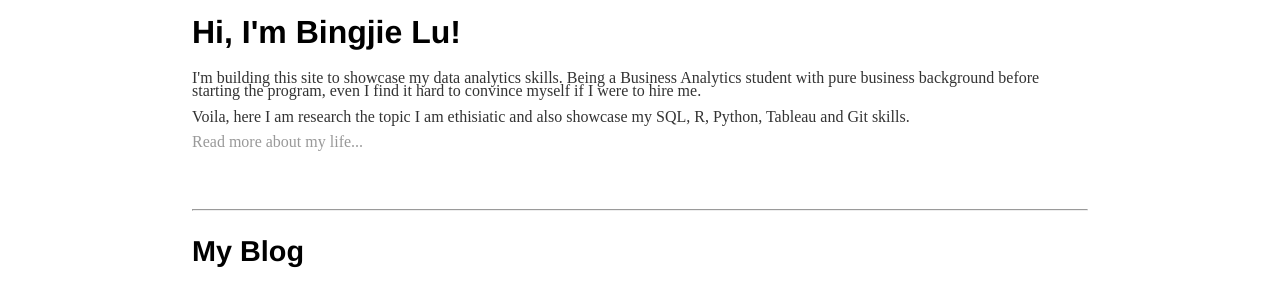
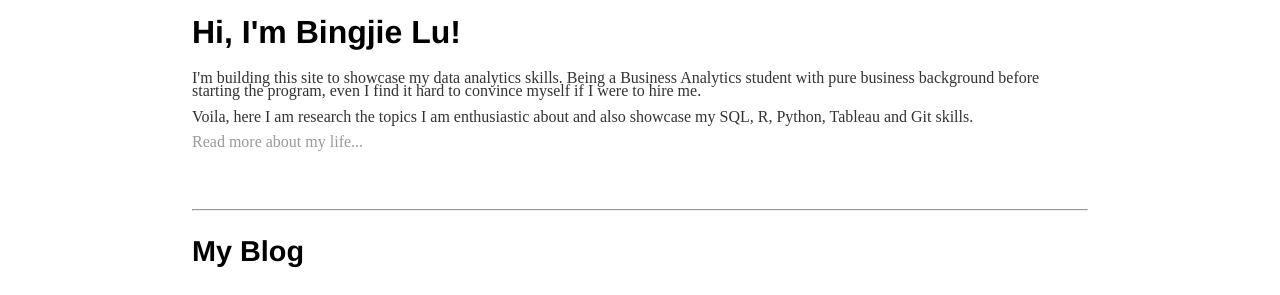
Before and after one commit to elodielu/elodielu.github.io, a Jekyll site: the page built from index.html, in a window 1280 px wide. Shown: the part 252-547 px from the top of the page. Built offline with Jekyll 4.4.1, drawn with Linux system fonts in a browser that asks for light colours.

Commit message:
Update index.html

```diff
--- a/index.html
+++ b/index.html
@@ -7,7 +7,7 @@ title: Bingjie Lu
 			<h1>Hi, I'm Bingjie Lu!</h1>
 			<p>I'm building this site to showcase my data analytics skills. Being a Business Analytics student with pure business background before starting the program, even I find it hard to convince myself if I were to hire me.<br>
 			<br>
-			Voila, here I am research the topic I am ethisiatic and also showcase my SQL, R, Python, Tableau and Git skills.<br>
+			Voila, here I am research the topics I am enthusiastic about and also showcase my SQL, R, Python, Tableau and Git skills.<br>
 			<br>
 			<a href="/about">Read more about my life...</a></p>
 			<br><br>
```
